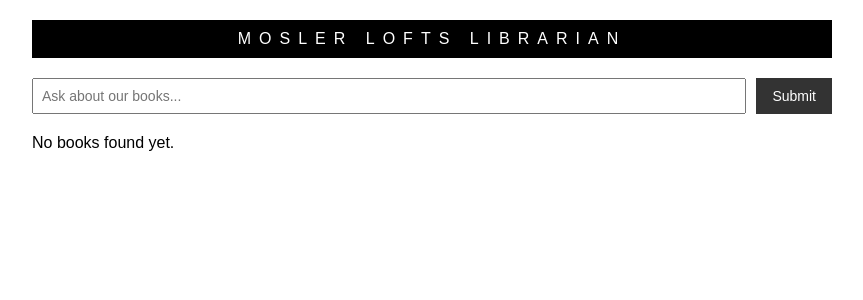
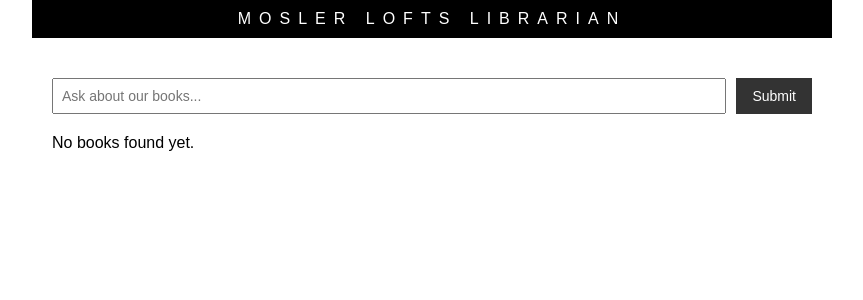
Before and after one commit to ricktoews/mosler-librarian, a React (Create React App) app: page / in a window 1280 px wide. Shown: the top 300 px of the page, without its empty margins (208-1071 px from the left). Built offline with nearby package versions, Linux system fonts and the light colour scheme.

Commit message:
Adjust padding so masthead hugs top of window.

```diff
--- a/src/App.css
+++ b/src/App.css
@@ -2,6 +2,10 @@
   font-family: Arial, sans-serif;
   max-width: 800px;
   margin: 0 auto;
+  padding: 0;
+}
+
+.content {
   padding: 20px;
 }
 
--- a/src/App.tsx
+++ b/src/App.tsx
@@ -229,6 +229,7 @@ const App: React.FC = () => {
       <div className="header">
         <h1>Mosler Lofts Librarian</h1>
       </div>
+      <div className="content">
         <form onSubmit={handleSubmit}>
           <input
             type="text"
@@ -261,6 +262,7 @@ const App: React.FC = () => {
           <p>No books found yet.</p>
         )}
       </div>
+    </div>
   );
 };
 
```
Lines whose indentation alone changed are shown as unchanged.
